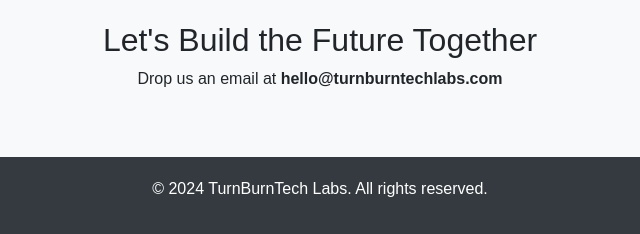
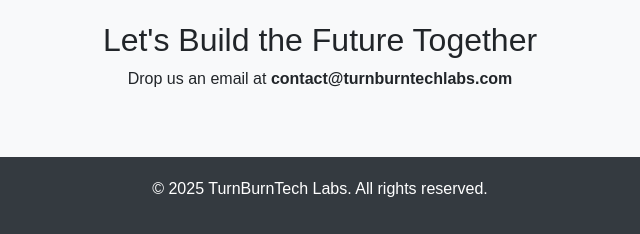
Before and after one commit to turnburntechlabs/turnburntechlabs, a plain HTML site: page docs/index.html in a window 1280 px wide. Shown: the part 797-1031 px from the top of the page, 320-960 px from the left. Drawn offline with nearby package versions, Linux system fonts and the light colour scheme.

Commit message:
copyrights and email update

```diff
--- a/docs/index.html
+++ b/docs/index.html
@@ -98,13 +98,13 @@
     <section id="contact" class="services">
         <div class="container">
             <h2>Let's Build the Future Together</h2>
-            <p>Drop us an email at <strong>hello@turnburntechlabs.com</strong></p>
+            <p>Drop us an email at <strong>contact@turnburntechlabs.com</strong></p>
         </div>
     </section>
 
     <!-- Footer -->
     <footer class="footer">
-        <p>&copy; 2024 TurnBurnTech Labs. All rights reserved.</p>
+        <p>&copy; 2025 TurnBurnTech Labs. All rights reserved.</p>
     </footer>
 
 </body>
```
